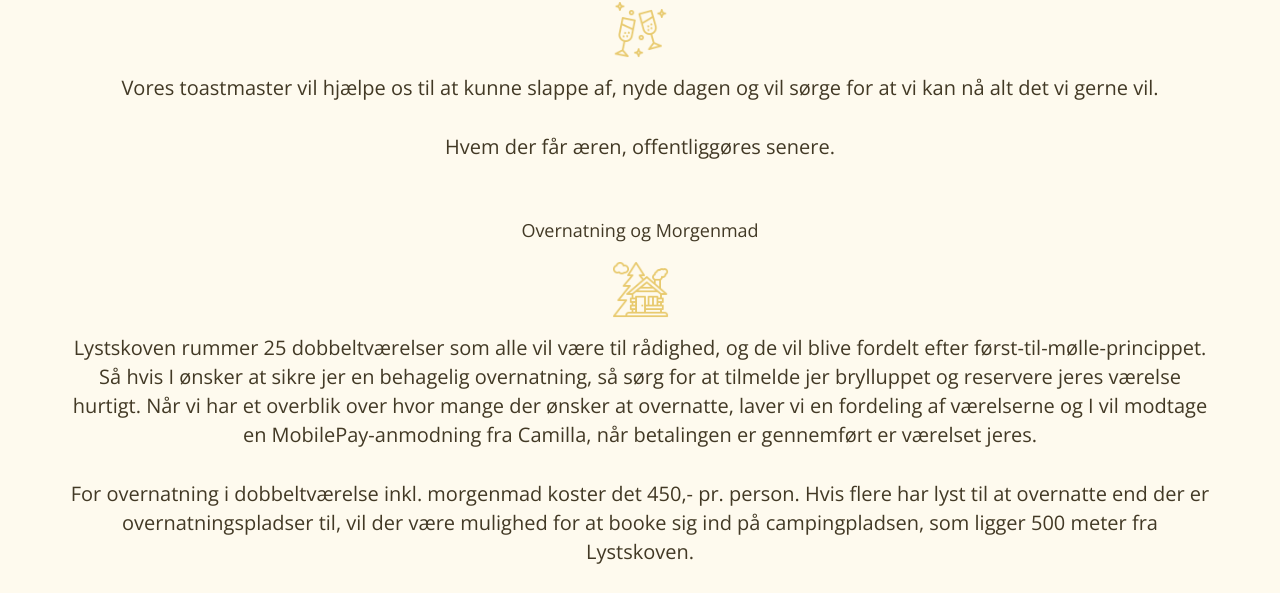
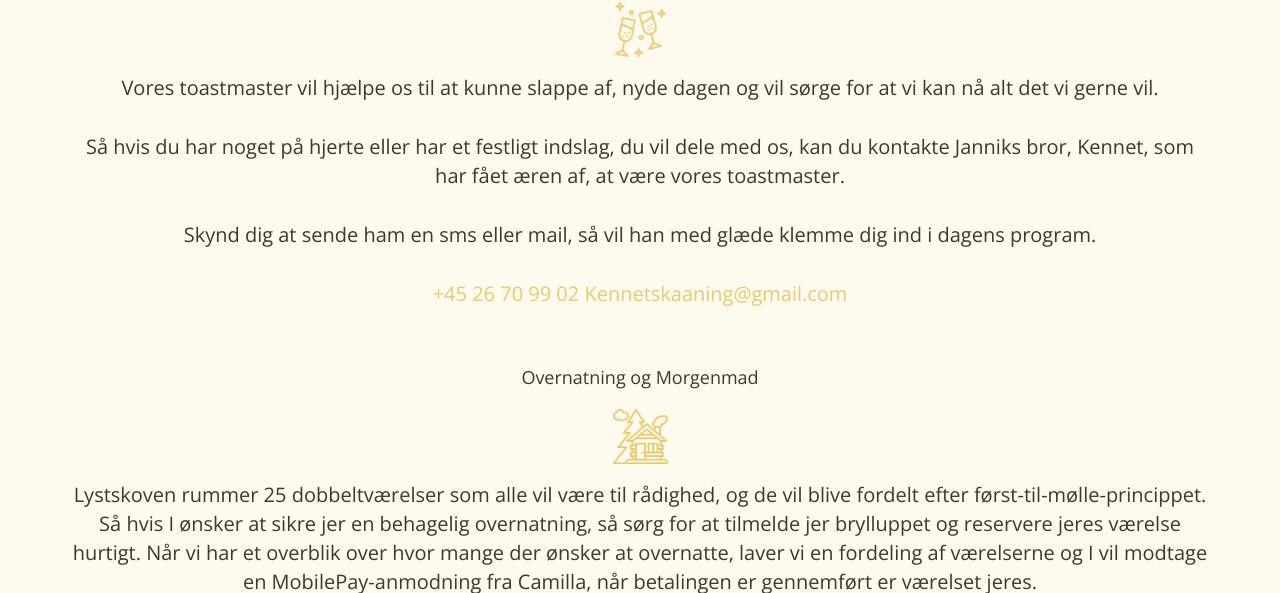
Before and after one commit to CJBryllup/CJBryllup.github.io, a plain HTML site: page index.html in a window 1280 px wide. Shown: the part 5977-6570 px from the top of the page. Drawn offline with nearby package versions, Linux system fonts and the light colour scheme; some packages are replaced by stand-ins of ours.

Commit message:
Update index.html (toastmaster)
Updateed toastmaster section with text, number and email

```diff
--- a/index.html
+++ b/index.html
@@ -715,7 +715,14 @@ m-191 -109 c0 -5 -2 -10 -4 -10 -3 0 -8 5 -11 10 -3 6 -1 10 4 10 6 0 11 -4
                             nå alt det vi gerne vil.
                         </p>
                         <p>
-                            Hvem der får æren, offentliggøres senere.
+                            Så hvis du har noget på hjerte eller har et festligt indslag, du vil dele med os, kan du kontakte Janniks bror, Kennet, som har fået æren af, at være vores toastmaster.
+                        </p>
+                        <p>
+                            Skynd dig at sende ham en sms eller mail, så vil han med glæde klemme dig ind i dagens program.
+                        </p>
+                        <p>
+                            <a href="sms:+4526709902">+45 26 70 99 02</a>
+                            <a href="mailto:Kennetskaaning@gmail.com">Kennetskaaning@gmail.com</a>
                         </p>
                     </div>
 
```
